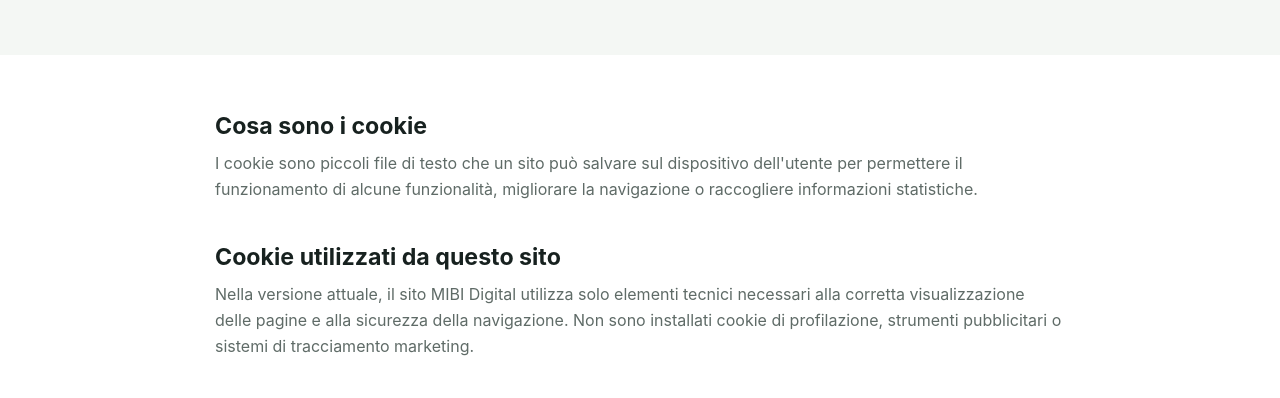
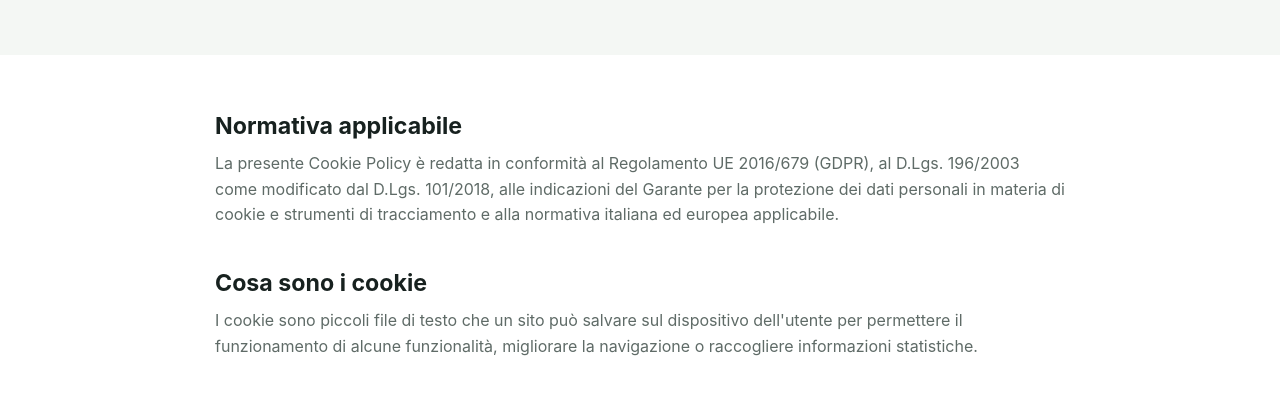
Before and after one commit to valegrow/mibi-digital, a plain HTML site: page cookie-policy.html in a window 1280 px wide. Shown: the part 378-776 px from the top of the page. Drawn offline with Linux system fonts and the light colour scheme.

Commit message:
Clarify cookie policy legal basis

```diff
--- a/cookie-policy.html
+++ b/cookie-policy.html
@@ -46,6 +46,9 @@
 
     <section class="section legal-section">
       <div class="container narrow legal-content">
+        <h2>Normativa applicabile</h2>
+        <p>La presente Cookie Policy è redatta in conformità al Regolamento UE 2016/679 (GDPR), al D.Lgs. 196/2003 come modificato dal D.Lgs. 101/2018, alle indicazioni del Garante per la protezione dei dati personali in materia di cookie e strumenti di tracciamento e alla normativa italiana ed europea applicabile.</p>
+
         <h2>Cosa sono i cookie</h2>
         <p>I cookie sono piccoli file di testo che un sito può salvare sul dispositivo dell'utente per permettere il funzionamento di alcune funzionalità, migliorare la navigazione o raccogliere informazioni statistiche.</p>
 
```
